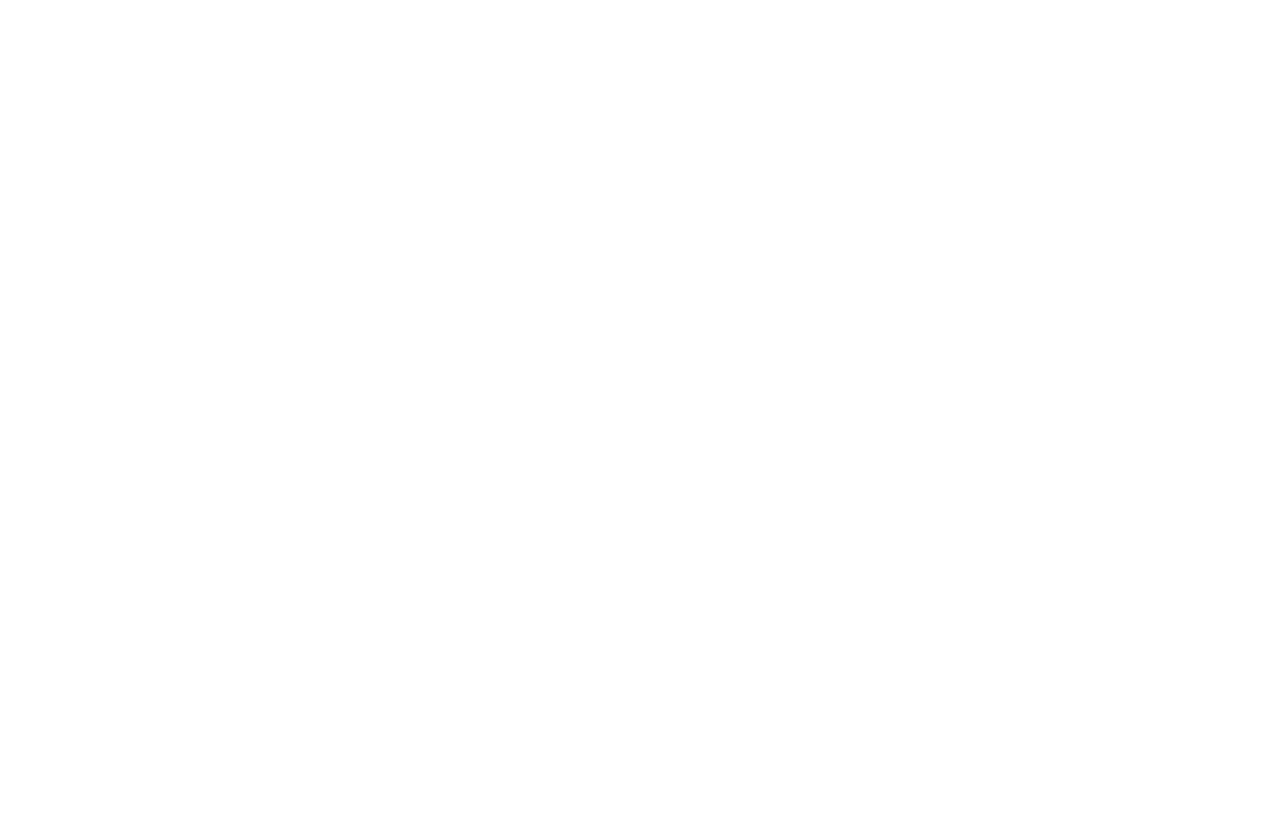
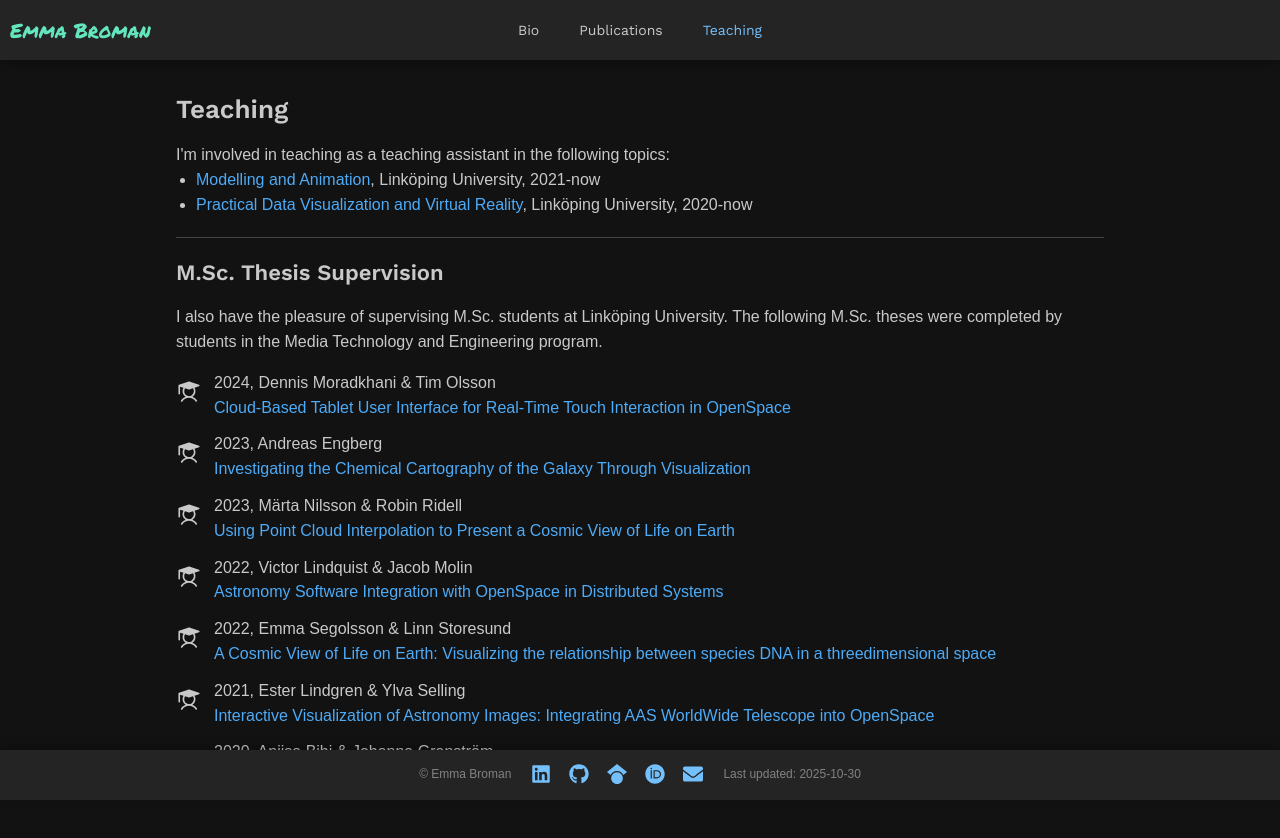
Before and after one commit to WeirdRubberDuck/weirdrubberduck.github.io, a React (Vite) app: page /teaching in a window 1280 px wide. Before the commit this address had no page. Shown: the top 838 px of the page. Before the commit the page ends 800 px from the top, so only its background shows below. Built offline with nearby package versions, Linux system fonts and the light colour scheme; a web font is replaced by a local one.

Commit message:
Add a page with teaching activities and add image for poster

```diff
--- a/index.html
+++ b/index.html
@@ -4,7 +4,7 @@
     <meta charset="UTF-8" />
     <link rel="preconnect" href="https://fonts.googleapis.com">
     <link rel="preconnect" href="https://fonts.gstatic.com" crossorigin>
-<link href="https://fonts.googleapis.com/css2?family=Lexend:wght@100..900&family=Permanent+Marker&family=Work+Sans:ital,wght@0,100..900;1,100..900&display=swap" rel="stylesheet">
+    <link href="https://fonts.googleapis.com/css2?family=Lexend:wght@100..900&family=Permanent+Marker&family=Work+Sans:ital,wght@0,100..900;1,100..900&display=swap" rel="stylesheet">
     <link href='https://fonts.googleapis.com/css?family=Afacad Flux' rel='stylesheet'>
 
     <meta name="viewport" content="width=device-width, initial-scale=1.0" />
--- a/public/content/publications/2025_IEEEVIS_poster_analyzing-camera-motion.json
+++ b/public/content/publications/2025_IEEEVIS_poster_analyzing-camera-motion.json
@@ -13,5 +13,6 @@
   "date": "2025-08",
   "video": "https://www.youtube.com/watch?v=o_8pXLtE01k",
   "pdf": "/content/publications/2025_IEEEVIS_poster_analyzing-camera-motion.pdf",
-  "poster": "/content/publications/2025_IEEEVIS_poster_analyzing-camera-motion.poster.pdf"
+  "poster": "/content/publications/2025_IEEEVIS_poster_analyzing-camera-motion.poster.pdf",
+  "thumbnail": "/content/publications/2025_IEEEVIS_poster_analyzing-camera-motion.jpg"
 }
--- a/src/App.tsx
+++ b/src/App.tsx
@@ -52,6 +52,10 @@
       label: "Publications",
       href: "/publications",
     },
+    {
+      label: "Teaching",
+      href: "/teaching",
+    },
   ];
 
   return (
@@ -68,7 +72,7 @@
             <Flex flex={1} miw={130} align="center">
               <Anchor
                 href="/"
-                c="green.1"
+                c="teal.3"
                 size="xl"
                 style={{
                   fontFamily: "'Permanent Marker', cursive",
@@ -124,7 +128,6 @@
             </Flex>
           </Flex>
         </AppShell.Header>
-
         <AppShell.Main bg="background">
           <Outlet />
           <Group justify="center" wrap="nowrap" mt={"md"} hiddenFrom="xs">
--- a/src/main.tsx
+++ b/src/main.tsx
@@ -4,6 +4,7 @@
 import { BrowserRouter, Route, Routes } from "react-router";
 import { FrontPage } from "@pages/FrontPage.tsx";
 import { PublicationsPage } from "@pages/publications/PublicationsPage.tsx";
+import { TeachingPage } from "@pages/TeachingPage.tsx";
 
 createRoot(document.getElementById("root")!).render(
   <StrictMode>
@@ -12,6 +13,7 @@
         <Route element={<App />}>
           <Route path="/" element={<FrontPage />} />
           <Route path="/publications" element={<PublicationsPage />} />
+          <Route path="/teaching" element={<TeachingPage />} />
         </Route>
       </Routes>
     </BrowserRouter>
--- a/src/pages/FrontPage.tsx
+++ b/src/pages/FrontPage.tsx
@@ -6,9 +6,11 @@
     <Container p={"md"}>
       <Group align="flex-start" gap={"lg"}>
         <Paper p="md" flex={2} miw={250}>
-          <Text mb={"sm"}>Hi, I'm Emma.</Text>
+          <Text size="xl" mb={"sm"}>
+            Hi, I'm Emma
+          </Text>
           <Text mb={"sm"}>
-            I'm a PhD student and research engineer in the{" "}
+            a PhD student and research engineer in the{" "}
             <Anchor href="https://www.liu.se/en/research/immersive-visualization">
               immersive visualization unit
             </Anchor>{" "}
--- /dev/null
+++ b/src/pages/TeachingPage.tsx
@@ -0,0 +1,102 @@
+import { Container, Title, Text, List, Anchor, Divider } from "@mantine/core";
+import { IconSize } from "@util/enums";
+import { PiStudentFill } from "react-icons/pi";
+
+export function TeachingPage() {
+  const theses = [
+    {
+      year: 2024,
+      authors: "Dennis Moradkhani & Tim Olsson",
+      link: "https://urn.kb.se/resolve?urn=urn:nbn:se:liu:diva-215337",
+      title:
+        "Cloud-Based Tablet User Interface for Real-Time Touch Interaction in OpenSpace",
+    },
+    {
+      year: 2023,
+      authors: "Andreas Engberg",
+      link: "https://liu.diva-portal.org/smash/record.jsf?pid=diva2%3A1889204&dswid=-4189",
+      title:
+        "Investigating the Chemical Cartography of the Galaxy Through Visualization",
+    },
+    {
+      year: 2023,
+      authors: "Märta Nilsson & Robin Ridell",
+      link: "https://urn.kb.se/resolve?urn=urn:nbn:se:liu:diva-199028",
+      title:
+        "Using Point Cloud Interpolation to Present a Cosmic View of Life on Earth",
+    },
+    {
+      year: 2022,
+      authors: "Victor Lindquist & Jacob Molin",
+      link: "https://urn.kb.se/resolve?urn=urn:nbn:se:liu:diva-196497",
+      title:
+        "Astronomy Software Integration with OpenSpace in Distributed Systems",
+    },
+    {
+      year: 2022,
+      authors: "Emma Segolsson & Linn Storesund",
+      link: "https://urn.kb.se/resolve?urn=urn:nbn:se:liu:diva-190669",
+      title:
+        "A Cosmic View of Life on Earth: Visualizing the relationship between species DNA in a threedimensional space",
+    },
+    {
+      year: 2021,
+      authors: "Ester Lindgren & Ylva Selling",
+      link: "https://urn.kb.se/resolve?urn=urn:nbn:se:liu:diva-192108",
+      title:
+        "Interactive Visualization of Astronomy Images: Integrating AAS WorldWide Telescope into OpenSpace",
+    },
+    {
+      year: 2020,
+      authors: "Aniisa Bihi & Johanna Granström",
+      link: "https://urn.kb.se/resolve?urn=urn:nbn:se:liu:diva-173569",
+      title: "Astronomy Software Integration with OpenSpace",
+    },
+  ];
+  return (
+    <Container p={"md"}>
+      <Title order={2} mb={"md"}>
+        Teaching
+      </Title>
+      <Text>
+        I'm involved in teaching as a teaching assistant in the following
+        topics:
+      </Text>
+      <List>
+        <List.Item>
+          <Anchor href="https://studieinfo.liu.se/kurs/TNM079/">
+            Modelling and Animation
+          </Anchor>
+          , Linköping University, 2021-now
+        </List.Item>
+        <List.Item>
+          <Anchor href="https://studieinfo.liu.se/kurs/TNM093/">
+            Practical Data Visualization and Virtual Reality
+          </Anchor>
+          , Linköping University, 2020-now
+        </List.Item>
+      </List>
+      <Divider my={"lg"} />
+      <Title order={3} mt={"lg"} mb={"md"}>
+        M.Sc. Thesis Supervision
+      </Title>
+      <Text>
+        I also have the pleasure of supervising M.Sc. students at Linköping
+        University. The following M.Sc. theses were completed by students in the
+        Media Technology and Engineering program.
+      </Text>
+      <List
+        mt={"md"}
+        spacing={"sm"}
+        icon={<PiStudentFill size={IconSize.md} />}
+      >
+        {theses.map((thesis) => (
+          <List.Item key={thesis.year + thesis.authors}>
+            {thesis.year}, {thesis.authors} <br />
+            <Anchor href={thesis.link}>{thesis.title}</Anchor>
+          </List.Item>
+        ))}
+      </List>
+    </Container>
+  );
+}
--- a/src/update-date.ts
+++ b/src/update-date.ts
@@ -1,2 +1,2 @@
 // Make sure to update this date when the content changes
-export const lastUpdateDate = "2025-08-19";
+export const lastUpdateDate = "2025-10-30";
```
Also changed, not shown: src/pages/publications/Publication.tsx (+7 -1 lines), public/content/publications/2025_IEEEVIS_poster_analyzing-camera-motion.jpg (added).
